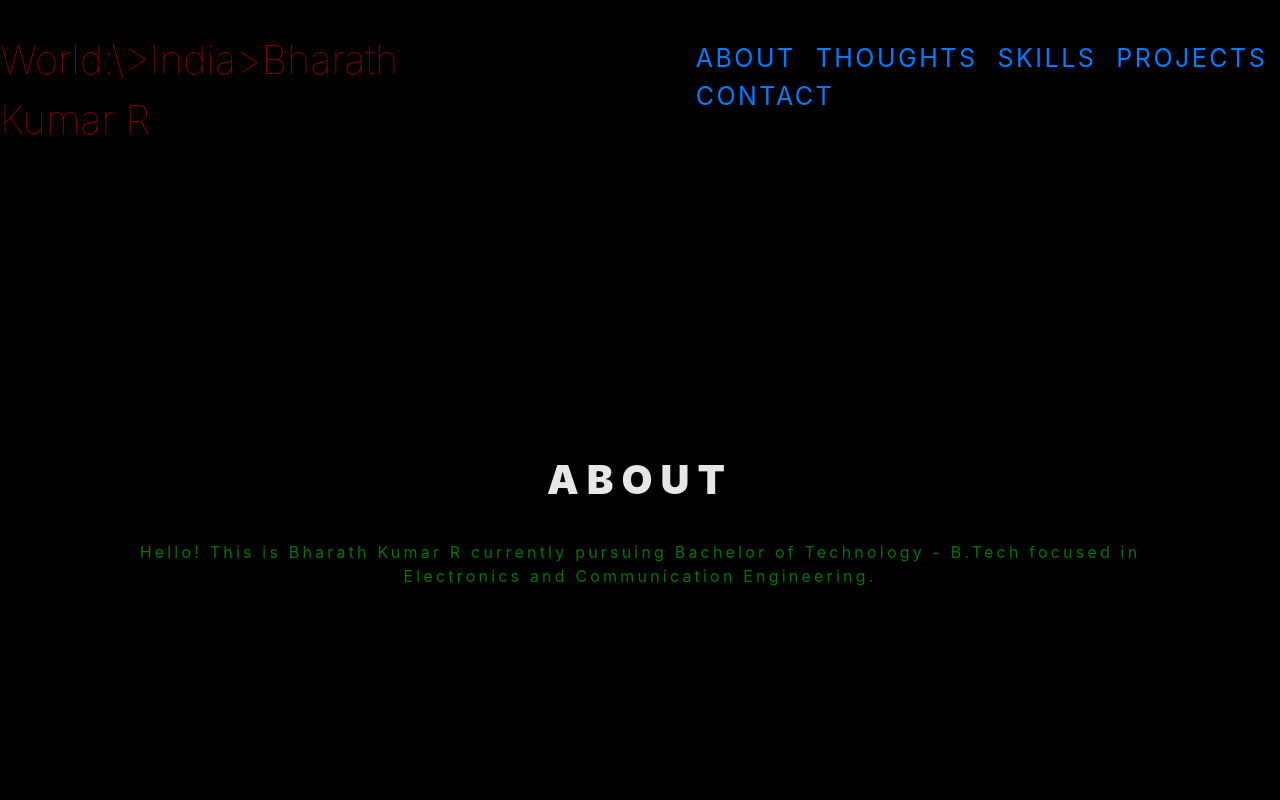
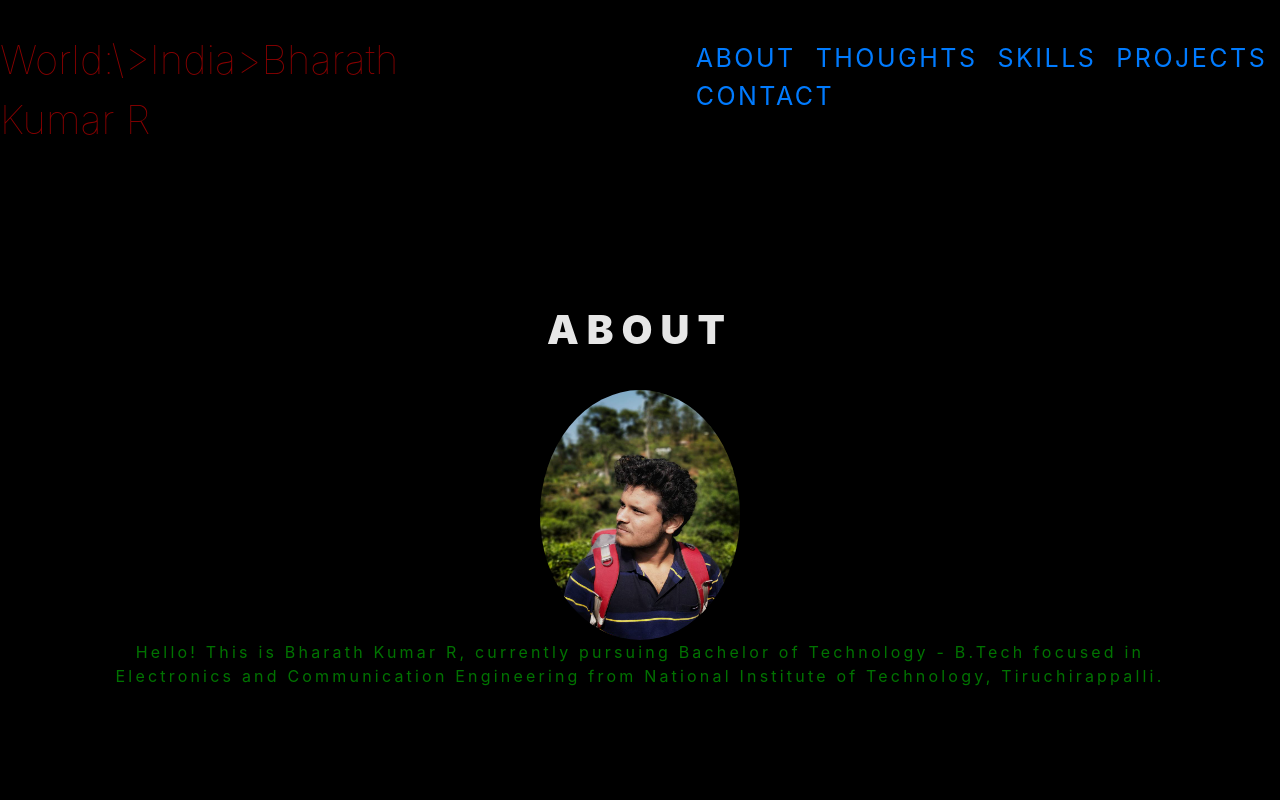
Before and after one commit to BharathKumarRavichandran/Personal-Site-Templates, a plain HTML site: page index.html in a window 1280 px wide. Shown: the top 800 px of the page. Drawn offline with nearby package versions, Linux system fonts and the light colour scheme.

Commit message:
Avatar added, fa-github icon made larger
avatar added, fa-3x added to github icon

```diff
--- a/index.html
+++ b/index.html
@@ -45,7 +45,8 @@
 	</header>
 <div id="about">
 	<div class="stitle">ABOUT</div>
-	<p class="content container">Hello! This is Bharath Kumar R currently pursuing Bachelor of Technology - B.Tech focused in Electronics and Communication Engineering.</p>
+	<img id="avatar" src="avatar.jpg" alt="Avatar">
+	<p class="content container">Hello! This is Bharath Kumar R, currently pursuing Bachelor of Technology - B.Tech focused in Electronics and Communication Engineering from National Institute of Technology, Tiruchirappalli.</p>
 </div>
 <div id="thoughts">
 	<div class="stitle">THOUGHTS AND INTERESTS</div>
@@ -70,7 +71,7 @@
 	<a href="https://twitter.com/_BharathRavi" class="fa fa-twitter fa-3x"></a>
 	<a href="https://plus.google.com/u/0/+BharathKumarRavichandran" class="fa fa-google fa-3x"></a>
 	<a href="https://www.linkedin.com/in/bharath-kumar-ravichandran-9bba1392/" class="fa fa-linkedin fa-3x"></a>
-	<a href="https://github.com/BharathKumarRavichandran" class="fa fa-github"></a>
+	<a href="https://github.com/BharathKumarRavichandran" class="fa fa-github fa-3x"></a>
 	<a href="https://www.instagram.com/bharath_kumar_ravichandran/" class="fa fa-instagram fa-3x"></a>
 </div>
 
--- a/main.css
+++ b/main.css
@@ -44,7 +44,7 @@ ul {
 }
 
 #about{
-	padding-top: 250px;
+	padding-top: 100px;
 	text-align: center;
 	width: 100vw;
 	height: 80vh;
@@ -97,6 +97,12 @@ ul {
 	padding-right: 30px;
 }
 
+#avatar{
+	height: 250px;
+	width: 200px;
+	border-radius: 50%;
+}
+
 .fa:hover {
 	color: white;
     opacity: 0.9;
```
Also changed, not shown: avatar.jpg (added).
